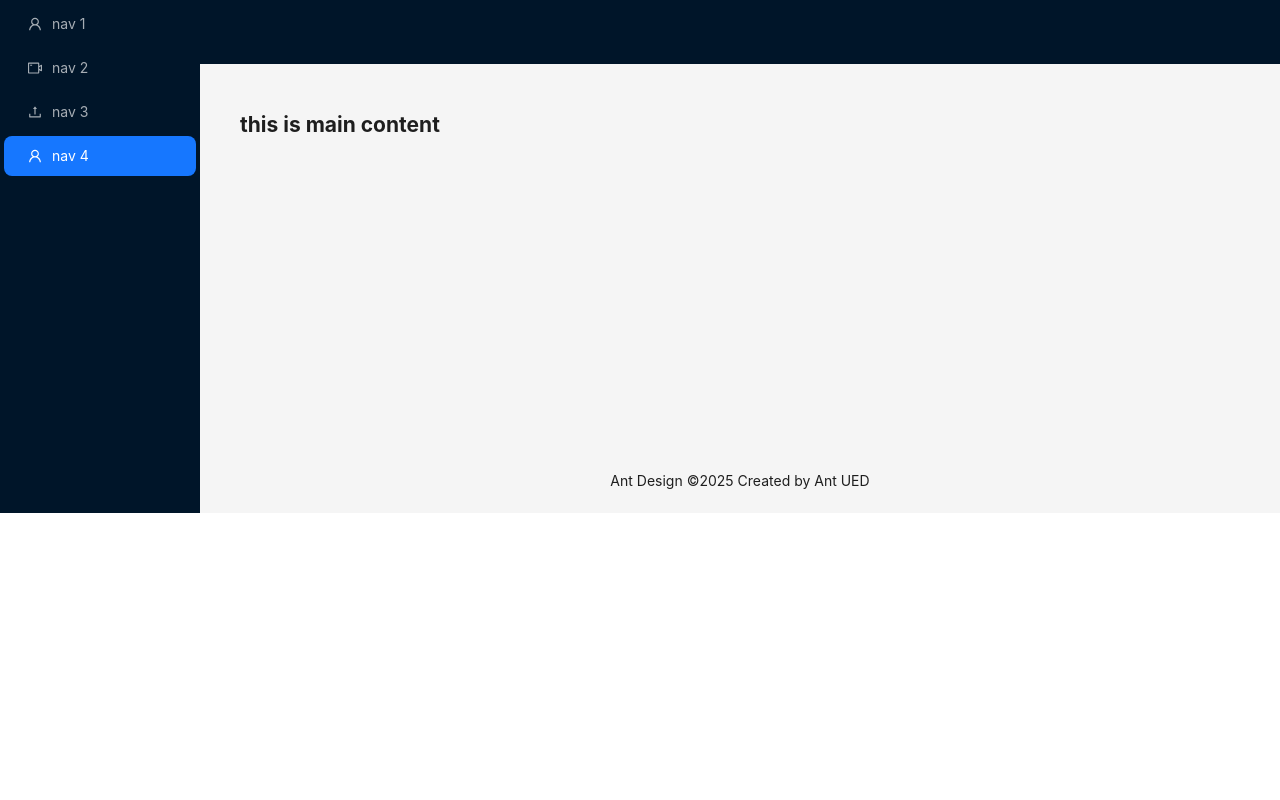
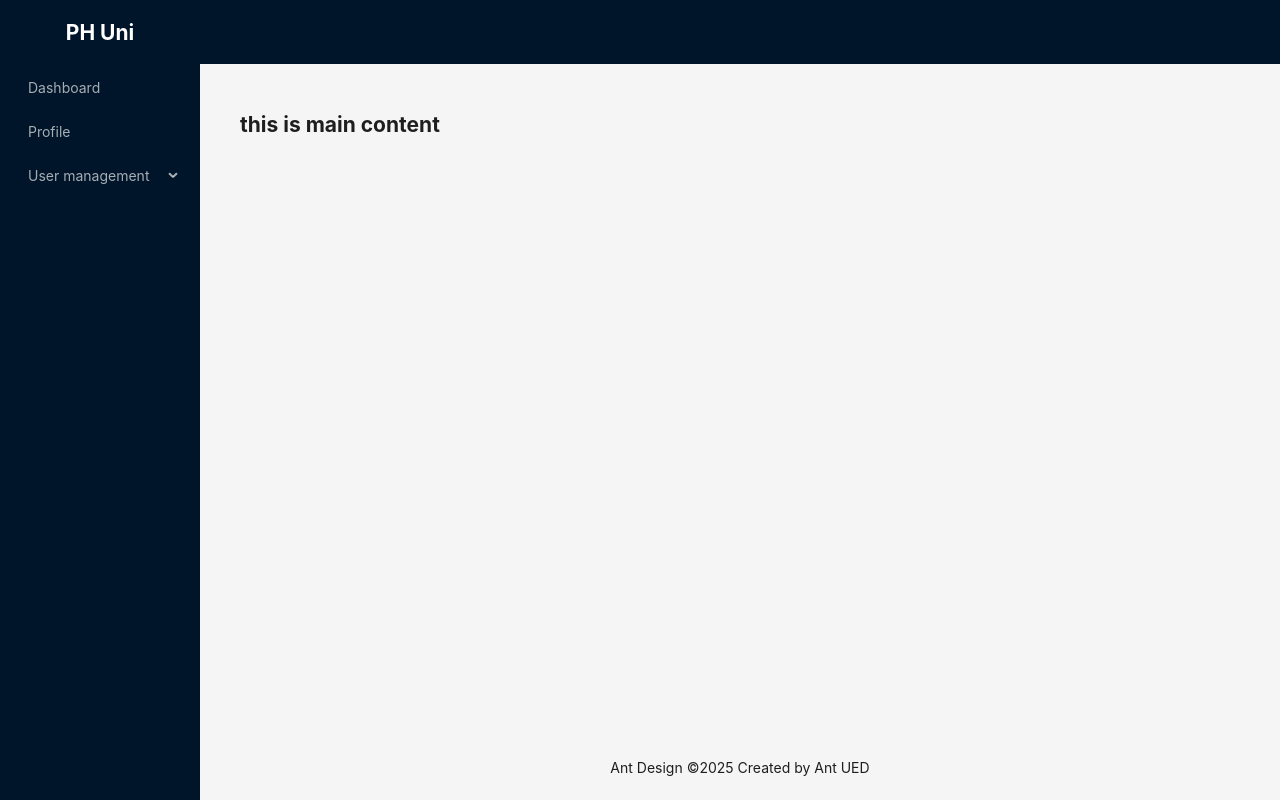
Before and after one commit to Sakhawat71/phum-client, a React (Vite) app: page / in a window 1280 px wide. Built offline with nearby package versions, Linux system fonts and the light colour scheme.

Commit message:
refactor MainLayout component to use structured menu items and improve layout styling

```diff
--- a/src/components/layout/MainLayout.tsx
+++ b/src/components/layout/MainLayout.tsx
@@ -1,24 +1,39 @@
-import { Layout, Menu } from "antd";
+import { Layout, Menu, MenuProps } from "antd";
 const { Header, Content, Footer, Sider } = Layout;
 import { UploadOutlined, UserOutlined, VideoCameraOutlined } from '@ant-design/icons';
 import { createElement } from "react";
 
-const items = [UserOutlined, VideoCameraOutlined, UploadOutlined, UserOutlined].map(
-    (icon, index) => ({
-        key: String(index + 1),
-        icon: createElement(icon),
-        label: `nav ${index + 1}`,
-    }),
-);
+
+const items: MenuProps['items'] = [
+    {
+        key: '1',
+        label: 'Dashboard'
+    },
+    {
+        key: '2',
+        label: 'Profile'
+    },
+    {
+        key: '3',
+        label: 'User management',
+        children: [
+            {
+                key: '11',
+                label: 'Create Admin'
+            },
+            {
+                key: '12',
+                label: 'Create User'
+            },
+        ]
+    },
+]
 
 const MainLayout = () => {
 
-    // const {
-    //     token: { colorBgContainer, borderRadiusLG },
-    // } = theme.useToken();
 
     return (
-        <Layout>
+        <Layout style={{ height: '100vh' }}>
             <Sider
                 breakpoint="lg"
                 collapsedWidth="0"
@@ -29,7 +44,18 @@ const MainLayout = () => {
                     console.log(collapsed, type);
                 }}
             >
-                <div className="demo-logo-vertical" />
+                <div
+                    style={{
+                        color: 'white',
+
+                        height: '4rem',
+                        display: 'flex',
+                        justifyContent: 'center',
+                        alignItems: 'center',
+                    }}
+                >
+                    <h1>PH Uni</h1>
+                </div>
                 <Menu theme="dark" mode="inline" defaultSelectedKeys={['4']} items={items} />
             </Sider>
 
@@ -51,7 +77,6 @@ const MainLayout = () => {
             </Layout>
 
         </Layout>
-
     );
 };
 
```
